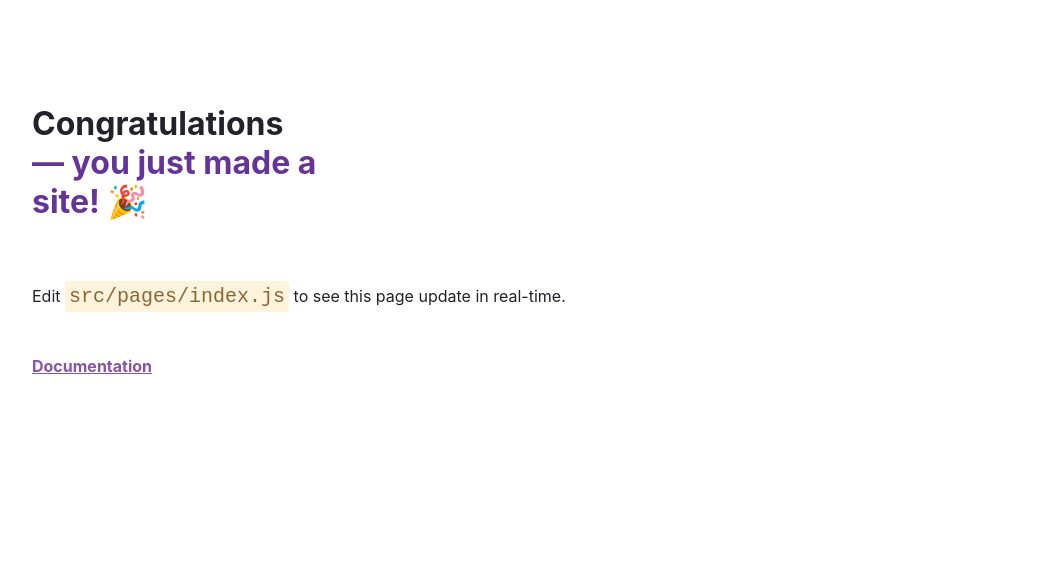
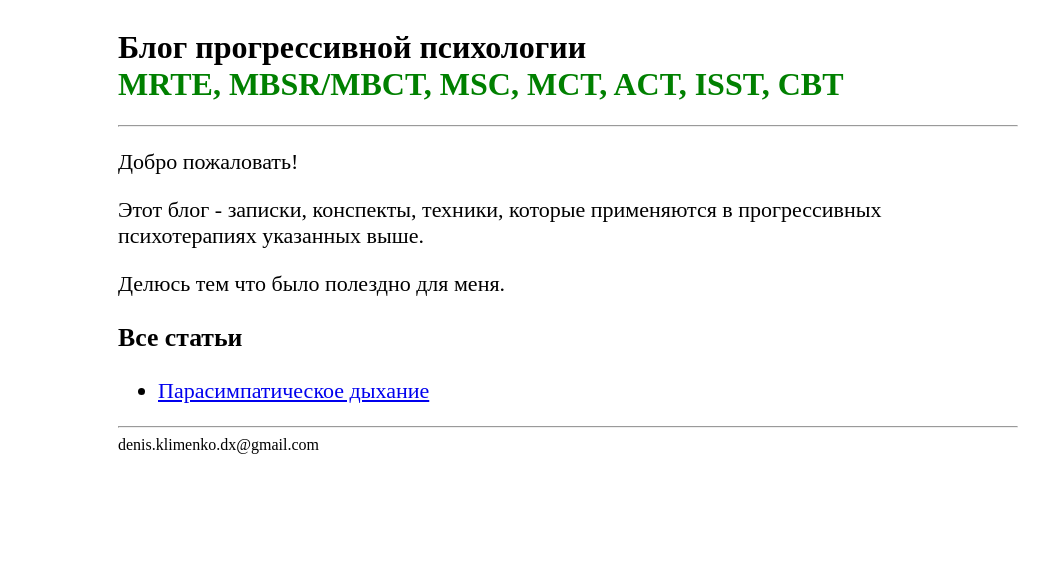
Before and after one commit to progsmile/progsmile.github.io, a Gatsby site: page / in a window 1280 px wide. Shown: the whole page, without its empty margins (72-1121 px from the left). Built offline with nearby package versions, Linux system fonts and the light colour scheme; Gatsby itself is replaced by a stand-in of ours.

Commit message:
pretify blog

```diff
--- a/gatsby-config.js
+++ b/gatsby-config.js
@@ -1,6 +1,7 @@
 module.exports = {
   siteMetadata: {
     title: "PsyBlog",
+    description: "Блог прогрессивных психотерапий"
   },
   plugins: [
     "gatsby-plugin-gatsby-cloud",
--- /dev/null
+++ b/src/components/layout.js
@@ -0,0 +1,21 @@
+import React from "react"
+
+
+export default function Layout({children}) {
+  return (
+    <body style={{display: 'flex', justifyContent: 'center'}}>
+      <div style={{width: 900}}>
+        <h1><a style={{textDecoration: 'none', color: 'black'}} href={'/'}>Блог прогрессивной психологии </a><br /> <span style={{color: 'green'}}> MRTE, MBSR/MBCT, MSC, MCT, ACT, ISST, CBT</span></h1>
+        <hr />
+
+        <div style={{fontSize: 22}}>
+          {children}
+        </div>
+        <hr />
+
+
+        denis.klimenko.dx@gmail.com
+      </div>
+    </body>
+  )
+}
--- a/src/pages/index.js
+++ b/src/pages/index.js
@@ -1,79 +1,22 @@
 import * as React from "react"
+import Layout from "../components/layout";
 
-// styles
-const pageStyles = {
-  color: "#232129",
-  padding: 96,
-  fontFamily: "-apple-system, Roboto, sans-serif, serif",
-}
-const headingStyles = {
-  marginTop: 0,
-  marginBottom: 64,
-  maxWidth: 320,
-}
-const headingAccentStyles = {
-  color: "#663399",
-}
-const paragraphStyles = {
-  marginBottom: 48,
-}
-const codeStyles = {
-  color: "#8A6534",
-  padding: 4,
-  backgroundColor: "#FFF4DB",
-  fontSize: "1.25rem",
-  borderRadius: 4,
-}
-const listStyles = {
-  marginBottom: 96,
-  paddingLeft: 0,
-}
-
-const linkStyle = {
-  color: "#8954A8",
-  fontWeight: "bold",
-  fontSize: 16,
-  verticalAlign: "5%",
-}
-
-const docLinkStyle = {
-  ...linkStyle,
-  listStyleType: "none",
-  marginBottom: 24,
-}
-
-const docLink = {
-  text: "Documentation",
-  url: "https://www.gatsbyjs.com/docs/",
-  color: "#8954A8",
-}
-
-// markup
 const IndexPage = () => {
   return (
-    <main style={pageStyles}>
-      <title>Home Page</title>
-      <h1 style={headingStyles}>
-        Congratulations
-        <br />
-        <span style={headingAccentStyles}>— you just made a site! </span>
-        <span role="img" aria-label="Party popper emojis">🎉</span>
-      </h1>
-      <p style={paragraphStyles}>
-        Edit <code style={codeStyles}>src/pages/index.js</code> to see this page
-        update in real-time.{" "}
-      </p>
-      <ul style={listStyles}>
-        <li style={docLinkStyle}>
-          <a
-            style={linkStyle}
-            href={`${docLink.url}?utm_source=starter&utm_medium=start-page&utm_campaign=minimal-starter`}
-          >
-            {docLink.text}
-          </a>
-        </li>
-      </ul>
-    </main>
+    <Layout>
+      <main>
+        <p>Добро пожаловать!</p>
+        <p>Этот блог - записки, конспекты, техники, которые применяются в прогрессивных психотерапиях указанных выше.</p>
+        <p>Делюсь тем что было полездно для меня.</p>
+
+        <h3>Все статьи</h3>
+        <ul>
+          <li>
+            <a href={'/articles/parasympathetic-breath'}>Парасимпатическое дыхание</a>
+          </li>
+        </ul>
+      </main>
+    </Layout>
   )
 }
 
```
Also changed, not shown: src/pages/404.js (+5 -5 lines), src/pages/articles/parasympathetic-breath.js (+27 -14 lines), 1 other file.
